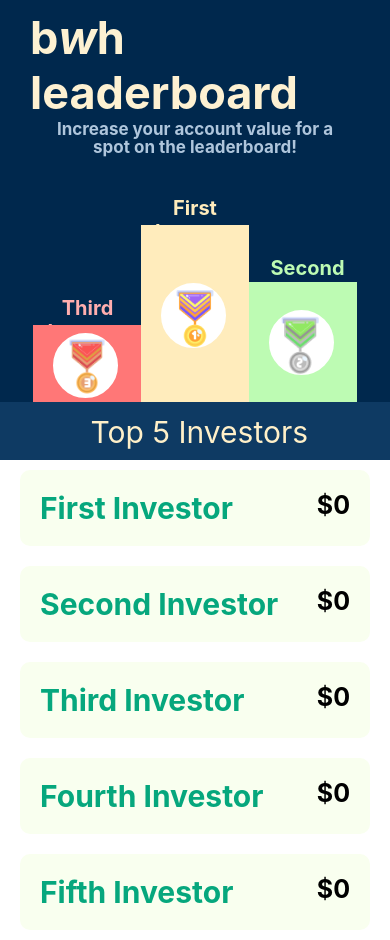
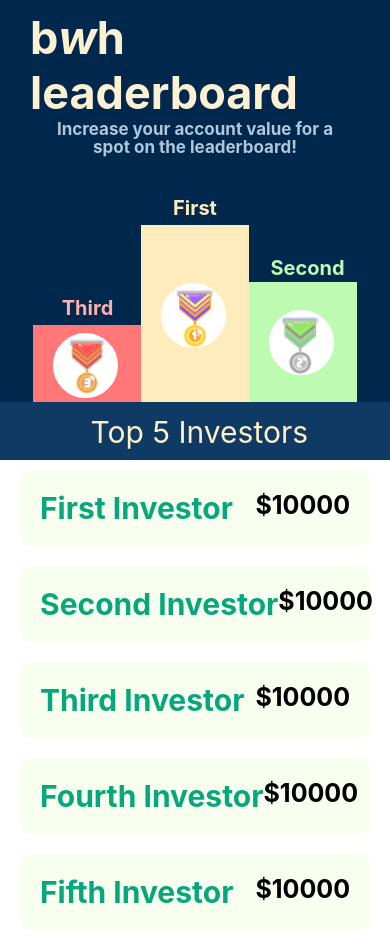
Before and after one commit to clairezhang03/bwh, a React Native app in the folder bwh/: screen /Leaderboard in a window 390 px wide. Built offline with nearby package versions, Linux system fonts and the light colour scheme; no server answers; the database is empty.

Commit message:
fixed leaderboard

```diff
--- a/bwh/components/LeaderboardCard.js
+++ b/bwh/components/LeaderboardCard.js
@@ -1,37 +1,26 @@
-import { StyleSheet, Text, TouchableOpacity, View } from 'react-native'
+import { StyleSheet, Text, View } from 'react-native'
 import React from 'react'
 
 export default function LeaderboardCard(props) {
 
-    let buttonColor = "#F9FFEF";
     let textColor = "#06A77D";
 
     return (
         <View>
-            <TouchableOpacity
-            style={[styles.button, {backgroundColor: buttonColor}]}
-            >
             <View style={styles.textFormat}>
                 <View>
-                        <Text style={[styles.nameText, {color: textColor}]}>{props.name}</Text>
+                    <Text style={[styles.nameText, { color: textColor }]}>{props.name}</Text>
                 </View>
                 <View>
                     <Text style={[styles.balanceText]}>${props.balance}</Text>
                 </View>
             </View>
-            </TouchableOpacity>
         </View>
     )
 }
 
 const styles = StyleSheet.create({
-    button: {
-        borderRadius: 10,
-        padding: 20,
-        margin: 10,
-        marginLeft: 20,
-        marginRight: 20,
-    },
+
     textFormat: {
         display: "flex",
         flexDirection: "row",
--- a/bwh/screens/Leaderboard.js
+++ b/bwh/screens/Leaderboard.js
@@ -1,4 +1,4 @@
-import { SafeAreaView, StyleSheet, Text, View, ScrollView, TouchableOpacity, Image } from 'react-native'
+import { SafeAreaView, StyleSheet, Text, View, ScrollView, FlatList, TouchableOpacity, Image } from 'react-native'
 import React, { useState, useEffect } from 'react'
 import Card from "../components/Card"
 import { useRoute } from '@react-navigation/native'
@@ -14,52 +14,78 @@ import LeaderboardCard from "../components/LeaderboardCard"
 
 export default function LeaderBoard() {
     let sortedUsers = [];
-    const [firstUser, setFirstUser] = useState("First Investor");
-    const [secondUser, setSecondUser] = useState("Second Investor");
-    const [thirdUser, setThirdUser] = useState("Third Investor");
-    const [fourthUser, setFourthUser] = useState("Fourth Investor");
-    const [fifthUser, setFifthUser] = useState("Fifth Investor");
+    const [firstInfo, setFirstInfo] = useState({
+        fname: "First",
+        lname: "Investor",
+        balance: 10000,
+        email: "firstInvestor@gmail.com",
+        investedStocks: []
+    })
 
-    const [firstBalance, setFirstBalance] = useState(0);
-    const [secondBalance, setSecondBalance] = useState(0);
-    const [thirdBalance, setThirdBalance] = useState(0);
-    const [fourthBalance, setFourthBalance] = useState(0);
-    const [fifthBalance, setFifthBalance] = useState(0);
+    const [secondInfo, setSecondInfo] = useState({
+        fname: "Second",
+        lname: "Investor",
+        balance: 10000,
+        email: "secondInvestor@gmail.com",
+        investedStocks: []
+    })
+
+    const [thirdInfo, setThirdInfo] = useState({
+        fname: "Third",
+        lname: "Investor",
+        balance: 10000,
+        email: "thirdInvestor@gmail.com",
+        investedStocks: []
+    })
+
+    const [fourthInfo, setFourthInfo] = useState({
+        fname: "Fourth",
+        lname: "Investor",
+        balance: 10000,
+        email: "fourthInvestor@gmail.com",
+        investedStocks: []
+    })
+
+    const [fifthInfo, setFifthInfo] = useState({
+        fname: "Fifth",
+        lname: "Investor",
+        balance: 10000,
+        email: "fifthInvestor@gmail.com",
+        investedStocks: []
+    })
+
 
     useEffect(() => {
         getDocs(collection(db, "users")).then(querySnapshot => {
             querySnapshot.forEach((doc) => {
                 const nameBalance = {
-                    name: doc.data().fname,
-                    balance: doc.data().balance
+                    fname: doc.data().fname,
+                    lname: doc.data().lname,
+                    balance: doc.data().balance,
+                    investedStocks: doc.data().investedStocks,
                 }
                 sortedUsers.push(nameBalance);
             });
             sortedUsers.sort(function (a, b) { return b.balance - a.balance });
 
-            if (sortedUsers.length > 0){
-                setFirstUser(sortedUsers[0].name);
-                setFirstBalance(sortedUsers[0].balance);
+            if (sortedUsers.length > 0) {
+                setFirstInfo(sortedUsers[0]);
             }
 
-            if (sortedUsers.length > 1){
-                setSecondUser(sortedUsers[1].name);
-                setSecondBalance(sortedUsers[1].balance);
+            if (sortedUsers.length > 1) {
+                setSecondInfo(sortedUsers[1]);
             }
 
-            if (sortedUsers.length > 2){
-                setThirdUser(sortedUsers[2].name);
-                setThirdBalance(sortedUsers[2].balance);
+            if (sortedUsers.length > 2) {
+                setThirdInfo(sortedUsers[2]);
             }
 
-            if (sortedUsers.length > 3){
-                setFourthUser(sortedUsers[3].name);
-                setFourthBalance(sortedUsers[3].balance);
+            if (sortedUsers.length > 3) {
+                setFourthInfo(sortedUsers[3]);
             }
 
-            if (sortedUsers.length > 4){
-                setFifthUser(sortedUsers[4].name);
-                setFifthBalance(sortedUsers[4].balance);
+            if (sortedUsers.length > 4) {
+                setFifthInfo(sortedUsers[4]);
             }
 
         }).catch((e) => alert(e))
@@ -69,9 +95,13 @@ export default function LeaderBoard() {
     const routes = useRoute();
     const navigation = useNavigation();
 
-    var first = firstUser;
-    var second = secondUser;
-    var third = thirdUser;
+    const renderItem = ({ item }) => (
+        <TouchableOpacity
+            style={[styles.button, { backgroundColor: "#F9FFEF" }]}
+            onPress={() => navigation.navigate("OtherUserProfile", { data: item })}>
+            <LeaderboardCard name={item.fname + " " + item.lname} balance={item.balance} />
+        </TouchableOpacity>
+    );
 
     return (
         <View style={styles.background}>
@@ -89,9 +119,9 @@ export default function LeaderBoard() {
                     </Text>
                 </View>
                 <View style={{ flexDirection: "row", justifyContent: "space-evenly" }}>
-                    <Text style={styles.podiumUsers3}>{third}</Text>
-                    <Text style={styles.podiumUsers1}>{first}</Text>
-                    <Text style={styles.podiumUsers2}>{second}</Text>
+                    <Text style={styles.podiumUsers3}>{thirdInfo.fname}</Text>
+                    <Text style={styles.podiumUsers1}>{firstInfo.fname}</Text>
+                    <Text style={styles.podiumUsers2}>{secondInfo.fname}</Text>
                 </View>
 
                 <View style={styles.podium}>
@@ -121,15 +151,12 @@ export default function LeaderBoard() {
                 <View style={styles.investorBox}>
                     <Text style={styles.topInvestorsText}> Top 5 Investors</Text>
                 </View>
-
-                <View style={[styles.cards,{ position: "absolute", top: 460 }]}>
-                    {/* <ScrollView style={styles.cards}> */}
-                        <LeaderboardCard name={firstUser} balance={firstBalance} />
-                        <LeaderboardCard name={secondUser} balance={secondBalance} />
-                        <LeaderboardCard name={thirdUser} balance={thirdBalance} />
-                        <LeaderboardCard name={fourthUser} balance={fourthBalance} />
-                        <LeaderboardCard name={fifthUser} balance={fifthBalance} />
-                    {/* </ScrollView> */}
+                <View style={[styles.cards, { position: "absolute", top: 460 }]}>
+                    <FlatList
+                        data={[firstInfo, secondInfo, thirdInfo, fourthInfo, fifthInfo]}
+                        renderItem={renderItem}
+                        keyExtractor={(item, index) => index}
+                    />
                 </View>
             </SafeAreaView>
         </View>
@@ -300,9 +327,17 @@ const styles = StyleSheet.create({
         borderRadius: 75,
         borderWidth: 2
     },
-    medals:{
-        left:4,
+    medals: {
+        left: 4,
         top: 4
     },
 
+    button: {
+        borderRadius: 10,
+        padding: 20,
+        margin: 10,
+        marginLeft: 20,
+        marginRight: 20,
+    },
+
 })
--- a/bwh/screens/OtherUserProfile.js
+++ b/bwh/screens/OtherUserProfile.js
@@ -1,4 +1,3 @@
-
 import { SafeAreaView, StyleSheet, FlatList, Text, View, ScrollView, TouchableOpacity, Image } from 'react-native'
 import { useRoute } from '@react-navigation/native'
 
@@ -6,35 +5,102 @@ export default function OtherUserProfile() {
     const route = useRoute();
     const { data } = route.params;
 
-    const investedStocks = data.investedStocks
+    const investedStocks = data.investedStocks;
+
+    const Card = (props) => {
+        return (
+            <View style={styles.card}>
+                <Text style={{ color: '#00284D', fontSize: 40, paddingLeft: 20 }}>{props.ticker}</Text>
+                <View>
+                    <Text style={{ color: '#00284D', fontSize: 20 }}>Shares: {props.shares}</Text>
+                    <Text style={{ color: '#00284D', marginTop: 5, fontSize: 20 }}>${props.price}</Text>
+                </View>
+            </View>
+        );
+    };
 
     const renderItem = ({ item }) => (
         <TouchableOpacity>
-            <Text>{item}</Text>
+            <Card ticker={item.tickerSymbol} price={item.price} shares={item.shares} />
         </TouchableOpacity>
     );
 
     return (
         <View style={styles.background}>
             <SafeAreaView>
-                <Text>{data.fname}</Text>
-                <Text>{data.lname}</Text>
-                <Text>{data.email}</Text>
+                <View style={styles.headingContainer}>
+                    <View>
+                        <Text style={styles.headingText}>{data.fname + " " + data.lname}</Text>
+                        <Text style={styles.emailText}>{data.email}</Text>
+                    </View>
+                    <View style={styles.balanceWrapper}>
+                        <Text style={styles.balanceText}>${data.balance}</Text>
+                    </View>
+                    <Text style={styles.headingText}>{data.fname}'s Invested Stocks:</Text>
 
-                <FlatList
-                    data={investedStocks}
-                    renderItem={renderItem}
-                    keyExtractor={(item, index) => index}
-                />
+                    <FlatList
+                        //style={styles.flatlistWrapper}
+                        data={investedStocks}
+                        renderItem={renderItem}
+                        keyExtractor={(item, index) => index}
+                    />
+                </View>
             </SafeAreaView>
         </View >
     )
 }
 
 const styles = StyleSheet.create({
-
     background: {
         backgroundColor: "#00284D",
     },
+    headingText: {
+        fontSize: 30,
+        color: "white",
+    },
+    headingContainer: {
+        //backgroundColor: "#0E487D",
+        //borderRadius: 200,
+        padding: 10,
+        paddingLeft: 30,
+        paddingRight: 30,
+        display: "flex",
+        //flexDirection: "row",
+        justifyContent: "space-between",
+        alignContent: "center",
+    },
+    emailText: {
+        padding: 5,
+        color: "white",
+    },
+    balanceWrapper: {
+        backgroundColor: "#0E487D",
+        alignContent: "center",
+        alignItems: "center",
+        margin: 20,
+        padding: 20,
+        borderRadius: 10,
+    },
+    balanceText: {
+        color: "white",
+        fontSize: 40,
+        fontWeight: "bold",
+    },
+    card: {
+        borderRadius: 10,
+        padding: 20,
+        margin: 10,
+        marginLeft: 20,
+        marginRight: 20,
+        backgroundColor: "#FDF1D2",
+        display: "flex",
+        flexDirection: "row",
+        justifyContent: "space-between",
+        alignContent: "center",
+    },
+    flatlistWrapper: {
+        backgroundColor: "white",
+        borderRadius: 10,
+    },
 
 })
```
Lines whose indentation alone changed are shown as unchanged.
